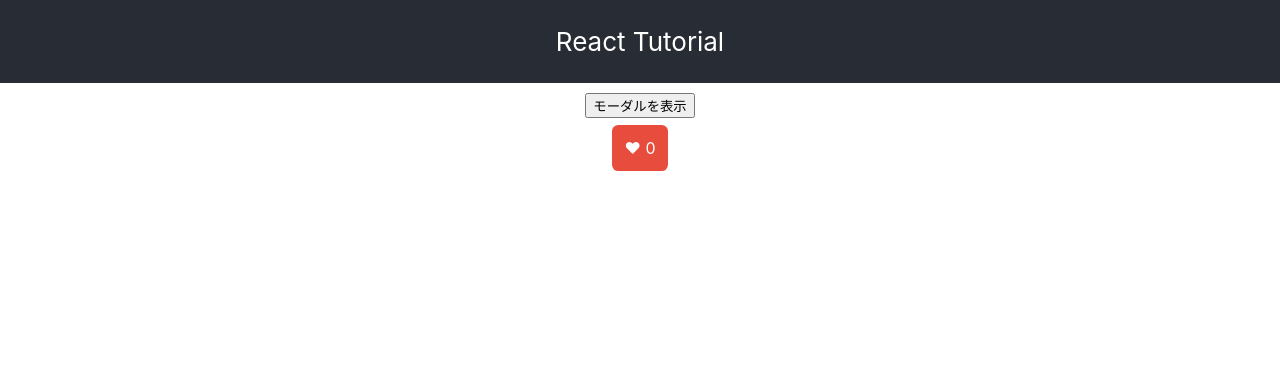
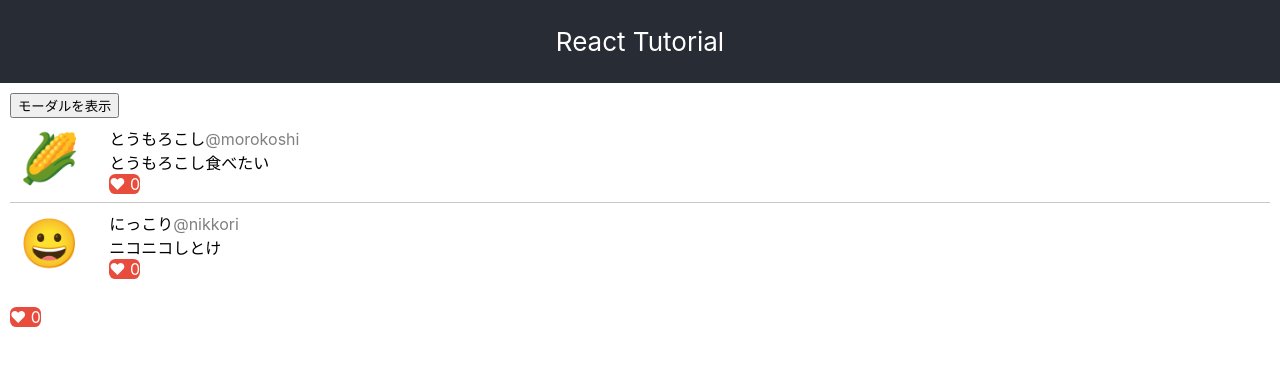
Before and after one commit to Kou-ISK/react-tutorial, a React (Create React App) app: page /tweet in a window 1280 px wide. Shown: the top 366 px of the page. Built offline with nearby package versions, Linux system fonts and the light colour scheme.

Commit message:
feat: タイムライン表示を追加

```diff
--- a/src/App.css
+++ b/src/App.css
@@ -1,7 +1,3 @@
-.App {
-  text-align: center;
-}
-
 .App-logo {
   height: 40vmin;
   pointer-events: none;
@@ -44,13 +40,11 @@
 
 footer {
   padding: 10px;
-
 }
 
 .likeButton {
   background-color: rgb(231, 76, 60);
   color: white;
-  padding: 0.8rem;
   border-radius: 0.4rem;
   cursor: pointer;
 }
@@ -63,7 +57,6 @@ footer {
   width: 100%;
   height: 100%;
   background-color: rgba(0, 0, 0, 0.5);
-
   /*　画面の中央に要素を表示させる設定　*/
   display: flex;
   align-items: center;
@@ -77,3 +70,27 @@ footer {
   padding: 1em;
   background: #fff;
 }
+
+.tweet {
+  display: flex;
+  background-color: white;
+}
+
+.tweet:not(:last-child) {
+  border-bottom: 1px solid rgb(200, 200, 200);
+}
+
+.icon-container {
+  width: 1.5em;
+  font-size: 3em;
+  padding: 0.2em;
+}
+
+.body-container {
+  flex: 1;
+  padding: 0.5em;
+}
+
+.account-name {
+  color: gray;
+}
--- a/src/components/App.tsx
+++ b/src/components/App.tsx
@@ -26,7 +26,7 @@ function App() {
 export default App;
 
 // いいねボタンを作る: https://typescriptbook.jp/tutorials/react-like-button-tutorial
-function LikeButton() {
+export const LikeButton = () => {
   const [count, setCount] = useState(0);
   const handleClick = () => {
     setCount(count + 1);
--- /dev/null
+++ b/src/components/TweetItem.tsx
@@ -0,0 +1,19 @@
+import { Tweet } from "../types/Tweet"
+import { LikeButton } from "./App";
+import React from "react";
+
+export const TweetItem = (props: Tweet) => {
+    return (
+        <div className="tweet">
+            <div className="icon-container">{props.icon}</div>
+            <div className="body-container">
+                <div className="status-display">
+                    <span className="display-name">{props.displayName}</span>
+                    <span className="account-name">@{props.accountName}</span>
+                </div>
+                <div className="content">{props.content}</div>
+                <LikeButton />
+            </div>
+        </div>
+    )
+}
--- /dev/null
+++ b/src/pages/Tweets.tsx
@@ -0,0 +1,13 @@
+import { TweetItem } from "../components/TweetItem"
+import React from "react";
+
+export const Tweets = () => {
+    return (
+        <>
+            <TweetItem icon="🌽" displayName="とうもろこし" accountName="morokoshi" content="とうもろこし食べたい" />
+            <TweetItem icon="😀" displayName="にっこり" accountName="nikkori" content="ニコニコしとけ" />
+        </>
+    )
+}
+
+// https://sbfl.net/blog/2019/02/20/react-only-tutorial/
--- a/src/router/Router.tsx
+++ b/src/router/Router.tsx
@@ -3,6 +3,7 @@ import React from "react";
 import { Page2 } from '../pages/Page2';
 import { MainPage } from "../pages/MainPage";
 import { TodoAppPage } from "../pages/TodoAppPage";
+import { Tweets } from "../pages/Tweets";
 
 export const Router = () => {
     return (
@@ -12,6 +13,7 @@ export const Router = () => {
                     <Route path="/" element={<MainPage />} />
                     <Route path="/todo" element={<TodoAppPage />} />
                     <Route path="/page2" element={<Page2 />} />
+                    <Route path="/tweet" element={<Tweets />} />
                 </Routes>
             </BrowserRouter>
         </>
--- /dev/null
+++ b/src/types/Tweet.ts
@@ -0,0 +1,6 @@
+export type Tweet = {
+    icon: string;
+    displayName: string;
+    accountName: string;
+    content: string;
+};
```
Also changed, not shown: tsconfig.json (line endings or trailing spaces).
